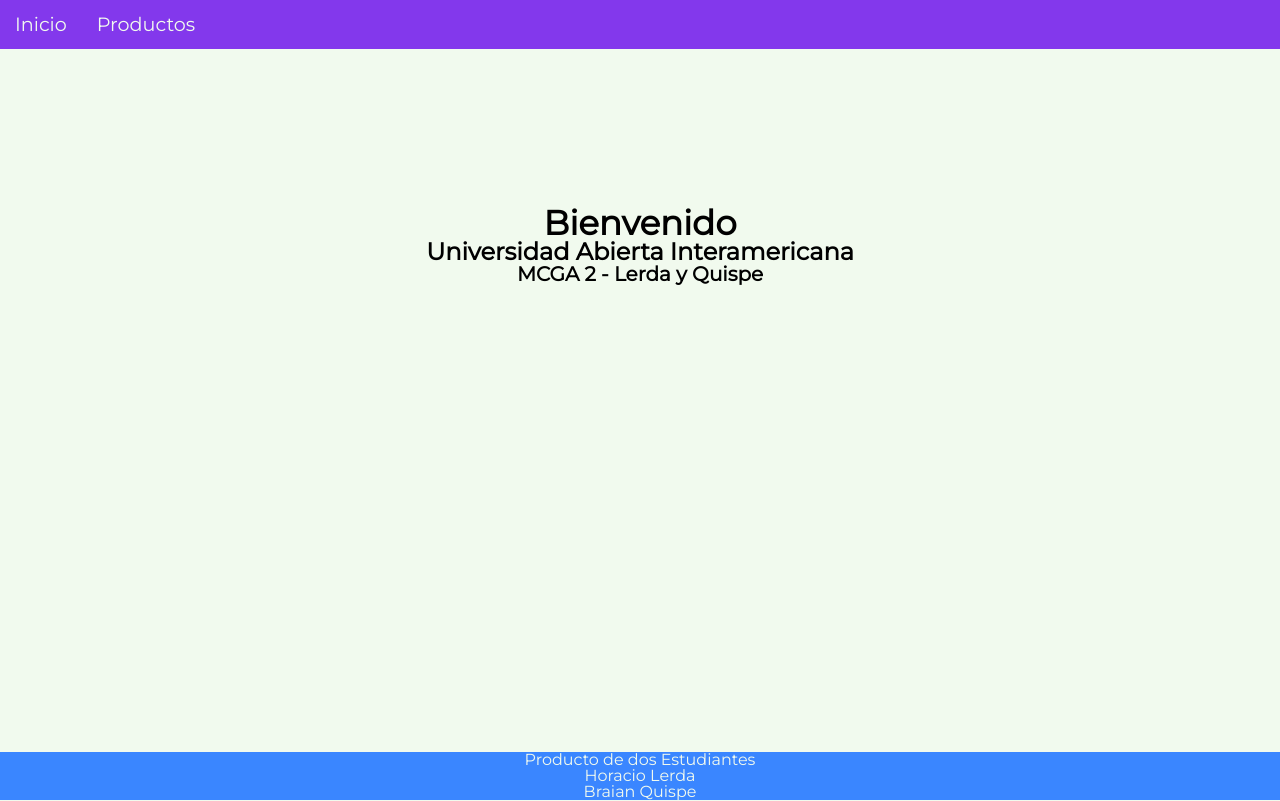
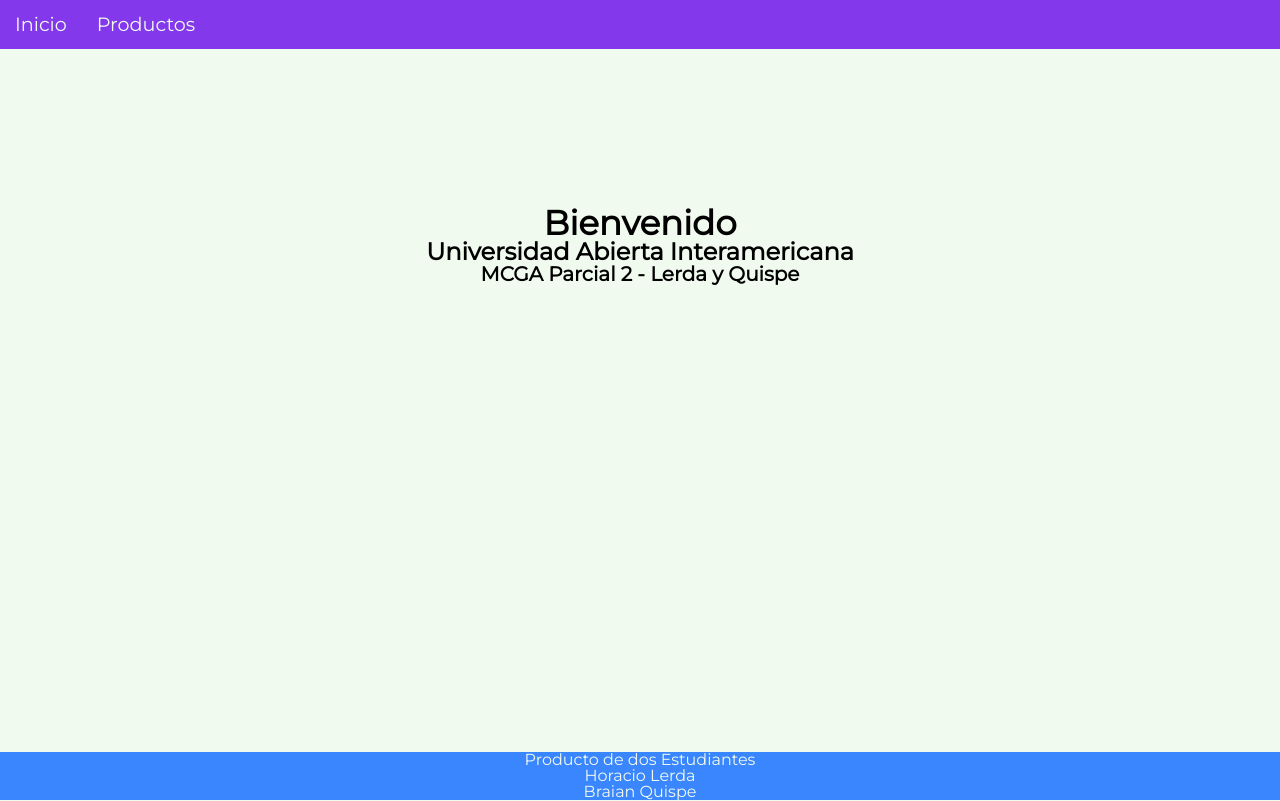
Before and after one commit to brquispe/MCGA-parcial-2, a React (Create React App) app: page / in a window 1280 px wide. Built offline with nearby package versions, Linux system fonts and the light colour scheme; no server answers.

Commit message:
✏️ Fix home page typo

```diff
--- a/src/shared/pages/Home.js
+++ b/src/shared/pages/Home.js
@@ -4,7 +4,7 @@
   return <div className={styles.home}>
     <h1>Bienvenido</h1>
     <h2>Universidad Abierta Interamericana</h2>
-    <h3>MCGA 2 - Lerda y Quispe</h3>
+    <h3>MCGA Parcial 2 - Lerda y Quispe</h3>
   </div>
 };
 
```
